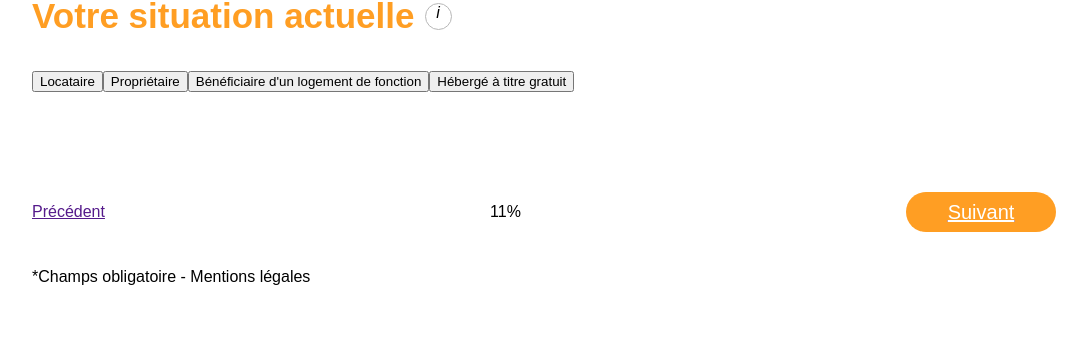
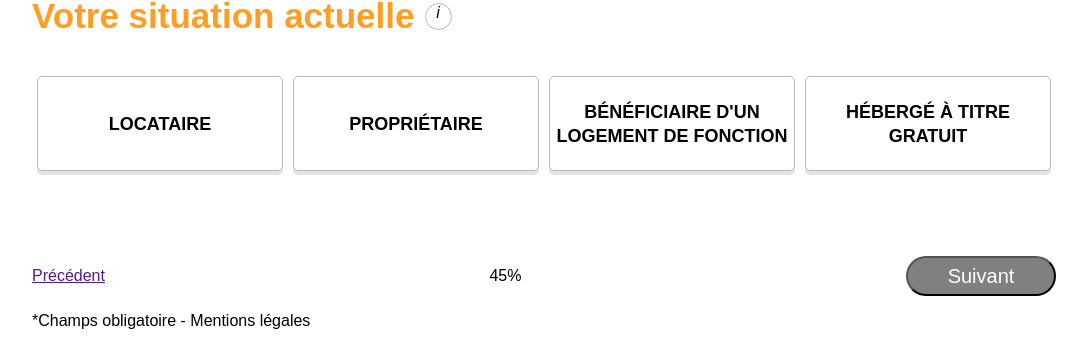
Before and after one commit to AmbreWarrior88/MeilleurTaux.com, a React (Create React App) app: page /Current in a window 1280 px wide. Shown: the part 405-751 px from the top of the page, without its empty margins (96-1183 px from the left). Built offline with nearby package versions, Linux system fonts and the light colour scheme.

Commit message:
Data ok on first four screen

```diff
--- a/src/App.css
+++ b/src/App.css
@@ -124,6 +124,7 @@ h1 {
 }
 
 .next {
+  cursor: pointer;
   text-decoration: inherit;
   height: 40px;
   width: 150px;
@@ -134,6 +135,22 @@ h1 {
   align-items: center;
   color: white;
   font-size: 20px;
+  outline: 0;
+}
+
+.nextDisabled {
+  cursor: pointer;
+  text-decoration: inherit;
+  height: 40px;
+  width: 150px;
+  background-color: grey;
+  border-radius: 20px;
+  display: flex;
+  justify-content: center;
+  align-items: center;
+  color: white;
+  font-size: 20px;
+  outline: 0;
 }
 
 .input-element {
--- a/src/App.js
+++ b/src/App.js
@@ -26,25 +26,25 @@ const App = () => {
           <Category isSelected={isSelected} setIsSelected={setIsSelected} />
         </Route>
         <Route path="/State">
-          <State />
+          <State isSelected={isSelected} setIsSelected={setIsSelected} />
         </Route>
         <Route path="/Use">
-          <Use />
+          <Use isSelected={isSelected} setIsSelected={setIsSelected} />
         </Route>
         <Route path="/Current">
-          <Current />
+          <Current isSelected={isSelected} setIsSelected={setIsSelected} />
         </Route>
         <Route path="/Where">
-          <Where />
+          <Where isSelected={isSelected} setIsSelected={setIsSelected} />
         </Route>
         <Route path="/Amount">
-          <Amount />
+          <Amount isSelected={isSelected} setIsSelected={setIsSelected} />
         </Route>
         <Route path="/Contact">
-          <Contact />
+          <Contact isSelected={isSelected} setIsSelected={setIsSelected} />
         </Route>
         <Route path="/Finished">
-          <Finished />
+          <Finished isSelected={isSelected} setIsSelected={setIsSelected} />
         </Route>
       </Switch>
     </Router>
--- a/src/containers/Amount/index.js
+++ b/src/containers/Amount/index.js
@@ -5,8 +5,7 @@ import ProgressBar from "react-bootstrap/ProgressBar";
 import { useHistory } from "react-router-dom";
 
 const Amount = () => {
-  // const now = 29;
-  const [now, setNow] = useState(26);
+  const [now, setNow] = useState(70);
   const history = useHistory();
 
   return (
@@ -23,7 +22,7 @@ const Amount = () => {
               type="number"
               placeholder="euros"
               onClick={() => {
-                setNow(27);
+                setNow(75);
               }}
             />
           </div>
@@ -38,7 +37,7 @@ const Amount = () => {
               type="number"
               placeholder="euros"
               onClick={() => {
-                setNow(28);
+                setNow(80);
               }}
             />
           </div>
@@ -53,7 +52,7 @@ const Amount = () => {
               type="number"
               placeholder="euros"
               onClick={() => {
-                setNow(29);
+                setNow(85);
               }}
             />
           </div>
--- a/src/containers/Category/index.js
+++ b/src/containers/Category/index.js
@@ -1,18 +1,28 @@
 import React, { useState } from "react";
-import { Link } from "react-router-dom";
+import { useHistory } from "react-router-dom";
 import "../../App.css";
 import Footer from "../../components/Footer/index";
 import ProgressBar from "react-bootstrap/ProgressBar";
 import Cookie from "js-cookie";
 
 const Category = props => {
-  // const now = 5;
+  // State of progress bar
   const [now, setNow] = useState(0);
-  const [home, setHome] = useState("Maison");
-  const [apartment, setApartment] = useState("Appartement");
 
+  const history = useHistory();
+
+  const home = "Maison";
+  const apartment = "Appartement";
+
+  // State that stores the user's choice
   const [category, setCategory] = useState("");
-  // let isSelected = false;
+  console.log(category);
+
+  let isEnabled = false;
+
+  if (category === home || category === apartment) {
+    isEnabled = true;
+  }
 
   return (
     <section>
@@ -30,7 +40,6 @@ const Category = props => {
           onSubmit={async event => {
             event.preventDefault();
             Cookie.set("Category", category);
-            console.log(Cookie);
           }}
         >
           <div className="items">
@@ -42,7 +51,7 @@ const Category = props => {
                 props.setIsSelected(home);
                 setCategory(event.target.value);
 
-                setNow(5);
+                setNow(15);
               }}
             >
               Maison
@@ -58,7 +67,7 @@ const Category = props => {
                 props.setIsSelected(apartment);
                 setCategory(event.target.value);
 
-                setNow(5);
+                setNow(15);
               }}
             >
               Appartement
@@ -68,11 +77,20 @@ const Category = props => {
           <div className="bottom-element">
             <p>Précédent</p>
             <ProgressBar now={now} label={`${now}%`} />
-            <Link to="/State">
-              <button className="next" type="submit">
-                Suivant
-              </button>
-            </Link>
+
+            <button
+              className={isEnabled ? "next" : "nextDisabled"}
+              type="submit"
+              onClick={() => {
+                if (isEnabled === true) {
+                  history.push("/State");
+                } else {
+                  alert("Choisissez une proposition.");
+                }
+              }}
+            >
+              Suivant
+            </button>
           </div>
         </form>
 
--- a/src/containers/Contact/index.js
+++ b/src/containers/Contact/index.js
@@ -8,9 +8,8 @@ import "../Contact/style.css";
 import { useHistory } from "react-router-dom";
 
 const Contact = () => {
-  // const now = 96;
   const [offer, setOffer] = useState(false);
-  const [now, setNow] = useState(29);
+  const [now, setNow] = useState(85);
   const history = useHistory();
 
   return (
@@ -41,7 +40,7 @@ const Contact = () => {
               type="email"
               placeholder="Votre e-mail"
               onClick={() => {
-                setNow(96);
+                setNow(100);
               }}
             />
             <img
--- a/src/containers/Current/index.js
+++ b/src/containers/Current/index.js
@@ -1,47 +1,105 @@
 import React, { useState } from "react";
-import { Link } from "react-router-dom";
+import { Link, useHistory } from "react-router-dom";
 import Footer from "../../components/Footer/index";
 import ProgressBar from "react-bootstrap/ProgressBar";
-import { useHistory } from "react-router-dom";
+import Cookie from "js-cookie";
 
-const Current = () => {
-  // const now = 16;
-  const [now, setNow] = useState(11);
+const Current = props => {
+  const [now, setNow] = useState(45);
   const history = useHistory();
+
+  const tenant = "Locataire";
+  const owner = "Propriétaire";
+  const staffHouse = "Bénéficiaire d'un logement de fonction";
+  const freeHosted = "Hébergé à titre gratuit";
+
+  const [current, setCurrent] = useState("");
+
+  let isEnabled = false;
+
+  if (
+    current === tenant ||
+    current === owner ||
+    current === staffHouse ||
+    current === freeHosted
+  ) {
+    isEnabled = true;
+  }
 
   return (
     <section>
       <article className="container">
+        {/* HEADER */}
+
         <div className="title ">
           <h1>Votre situation actuelle</h1>
           <p className="info">i</p>
         </div>
 
+        {/* FORM */}
+
+        <form
+          onSubmit={async event => {
+            event.preventDefault();
+            Cookie.set("Current", current);
+          }}
+        >
           <div className="items">
             <button
-            onClick={() => {
-              setNow(16);
+              className={
+                props.isSelected === tenant ? "button-on" : "button-off"
+              }
+              type="submit"
+              value={tenant}
+              onClick={event => {
+                props.setIsSelected(tenant);
+                setCurrent(event.target.value);
+                setNow(60);
               }}
             >
               Locataire
             </button>
+
             <button
-            onClick={() => {
-              setNow(16);
+              className={
+                props.isSelected === owner ? "button-on" : "button-off"
+              }
+              type="submit"
+              value={owner}
+              onClick={event => {
+                props.setIsSelected(owner);
+                setCurrent(event.target.value);
+                setNow(60);
               }}
             >
               Propriétaire
             </button>
+
             <button
-            onClick={() => {
-              setNow(16);
+              className={
+                props.isSelected === staffHouse ? "button-on" : "button-off"
+              }
+              type="submit"
+              value={staffHouse}
+              onClick={event => {
+                props.setIsSelected(staffHouse);
+                setCurrent(event.target.value);
+                setNow(60);
               }}
             >
               Bénéficiaire d'un logement de fonction
             </button>
+
             <button
-            onClick={() => {
-              setNow(16);
+              className={
+                props.isSelected === freeHosted ? "button-on" : "button-off"
+              }
+              type="submit"
+              value={freeHosted}
+              onClick={event => {
+                props.setIsSelected(freeHosted);
+                setCurrent(event.target.value);
+                setNow(60);
               }}
             >
               Hébergé à titre gratuit
@@ -56,11 +114,27 @@ const Current = () => {
             >
               Précédent
             </Link>
+
             <ProgressBar now={now} label={`${now}%`} />
-          <Link to="/Where">
-            <p className="next">Suivant</p>
-          </Link>
+
+            <button
+              className={isEnabled ? "next" : "nextDisabled"}
+              type="submit"
+              onClick={() => {
+                if (isEnabled === true) {
+                  history.push("/Where");
+                } else {
+                  alert("Choisissez une proposition.");
+                }
+              }}
+            >
+              Suivant
+            </button>
           </div>
+        </form>
+
+        {/* FOOTER */}
+
         <Footer />
       </article>
     </section>
--- a/src/containers/State/index.js
+++ b/src/containers/State/index.js
@@ -1,32 +1,69 @@
 import React, { useState } from "react";
-import { Link } from "react-router-dom";
+import { Link, useHistory } from "react-router-dom";
 import Footer from "../../components/Footer/index";
 import ProgressBar from "react-bootstrap/ProgressBar";
-import { useHistory } from "react-router-dom";
+import Cookie from "js-cookie";
 
-const State = () => {
-  // const now = 8;
-  const [now, setNow] = useState(5);
+const State = props => {
+  const [now, setNow] = useState(15);
+
   const history = useHistory();
+
+  const oldState = "Ancien";
+  const newState = "Neuf";
+
+  const [state, setState] = useState("");
+
+  let isEnabled = false;
+
+  if (state === oldState || state === newState) {
+    isEnabled = true;
+  }
 
   return (
     <section>
       <article className="container">
+        {/* HEADER */}
+
         <div className="title">
           <h1>ETAT DU BIEN</h1>
           <p className="info">i</p>
         </div>
+
+        {/* FORM */}
+
+        <form
+          onSubmit={async event => {
+            event.preventDefault();
+            Cookie.set("State", state);
+          }}
+        >
           <div className="items">
             <button
-            onClick={() => {
-              setNow(8);
+              className={
+                props.isSelected === oldState ? "button-on" : "button-off"
+              }
+              type="submit"
+              value={oldState}
+              onClick={event => {
+                props.setIsSelected(oldState);
+                setState(event.target.value);
+                setNow(30);
               }}
             >
               Ancien
             </button>
+
             <button
-            onClick={() => {
-              setNow(8);
+              className={
+                props.isSelected === newState ? "button-on" : "button-off"
+              }
+              type="submit"
+              value={newState}
+              onClick={event => {
+                props.setIsSelected(newState);
+                setState(event.target.value);
+                setNow(30);
               }}
             >
               Neuf
@@ -41,11 +78,27 @@ const State = () => {
             >
               Précédent
             </Link>
+
             <ProgressBar now={now} label={`${now}%`} />
-          <Link to="/Use">
-            <p className="next">Suivant</p>
-          </Link>
+
+            <button
+              className={isEnabled ? "next" : "nextDisabled"}
+              type="submit"
+              onClick={() => {
+                if (isEnabled === true) {
+                  history.push("/Use");
+                } else {
+                  alert("Choisissez une proposition.");
+                }
+              }}
+            >
+              Suivant
+            </button>
           </div>
+        </form>
+
+        {/* FOOTER */}
+
         <Footer />
       </article>
     </section>
--- a/src/containers/Use/index.js
+++ b/src/containers/Use/index.js
@@ -1,44 +1,92 @@
 import React, { useState } from "react";
-import { Link } from "react-router-dom";
+import { Link, useHistory } from "react-router-dom";
 import Footer from "../../components/Footer/index";
 import ProgressBar from "react-bootstrap/ProgressBar";
-import { useHistory } from "react-router-dom";
+import Cookie from "js-cookie";
 
-const Use = () => {
-  // const now = 11;
-  const [now, setNow] = useState(8);
+const Use = props => {
+  const [now, setNow] = useState(30);
   const history = useHistory();
+
+  const firstHome = "Résidence principale";
+  const secondHome = "Résidence secondaire";
+  const rentalInvestment = "Investissement locatif";
+
+  const [use, setUse] = useState("");
+
+  let isEnabled = false;
+
+  if (use === firstHome || use === secondHome || use === rentalInvestment) {
+    isEnabled = true;
+  }
 
   return (
     <section>
       <article className="container">
+        {/* HEADER */}
+
         <div className="title ">
           <h1>USAGE DU BIEN</h1>
           <p className="info">i</p>
         </div>
+
+        {/* FORM */}
+
+        <form
+          onSubmit={async event => {
+            event.preventDefault();
+            Cookie.set("Use", use);
+          }}
+        >
           <div className="items">
             <button
-            onClick={() => {
-              setNow(11);
+              className={
+                props.isSelected === firstHome ? "button-on" : "button-off"
+              }
+              type="submit"
+              value={firstHome}
+              onClick={event => {
+                props.setIsSelected(firstHome);
+                setUse(event.target.value);
+                setNow(45);
               }}
             >
               Résidence principale
             </button>
+
             <button
-            onClick={() => {
-              setNow(11);
+              className={
+                props.isSelected === secondHome ? "button-on" : "button-off"
+              }
+              type="submit"
+              value={secondHome}
+              onClick={event => {
+                props.setIsSelected(secondHome);
+                setUse(event.target.value);
+                setNow(45);
               }}
             >
               Résidence secondaire
             </button>
+
             <button
-            onClick={() => {
-              setNow(11);
+              className={
+                props.isSelected === rentalInvestment
+                  ? "button-on"
+                  : "button-off"
+              }
+              type="submit"
+              value={rentalInvestment}
+              onClick={event => {
+                props.setIsSelected(rentalInvestment);
+                setUse(event.target.value);
+                setNow(45);
               }}
             >
               Investissement locatif
             </button>
           </div>
+
           <div className="bottom-element">
             <Link
               onClick={() => {
@@ -47,11 +95,27 @@ const Use = () => {
             >
               Précédent
             </Link>
+
             <ProgressBar now={now} label={`${now}%`} />
-          <Link to="/Current">
-            <p className="next">Suivant</p>
-          </Link>
+
+            <button
+              className={isEnabled ? "next" : "nextDisabled"}
+              type="submit"
+              onClick={() => {
+                if (isEnabled === true) {
+                  history.push("/Current");
+                } else {
+                  alert("Choisissez une proposition.");
+                }
+              }}
+            >
+              Suivant
+            </button>
           </div>
+        </form>
+
+        {/* FOOTER */}
+
         <Footer />
       </article>
     </section>
--- a/src/containers/Where/index.js
+++ b/src/containers/Where/index.js
@@ -6,7 +6,7 @@ import { useHistory } from "react-router-dom";
 
 const Where = () => {
   // const now = 26;
-  const [now, setNow] = useState(16);
+  const [now, setNow] = useState(60);
   const history = useHistory();
 
   return (
@@ -23,7 +23,7 @@ const Where = () => {
               type="text"
               placeholder="FRANCE"
               onClick={() => {
-                setNow(21);
+                setNow(65);
               }}
             />
           </div>
@@ -38,7 +38,7 @@ const Where = () => {
               type="text"
               placeholder="Ville ou code postal"
               onClick={() => {
-                setNow(26);
+                setNow(70);
               }}
             />
           </div>
```
Lines whose indentation alone changed are shown as unchanged.
